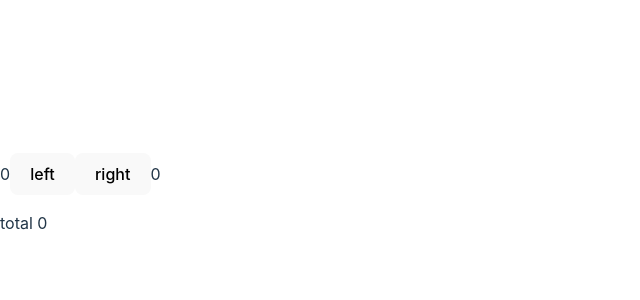
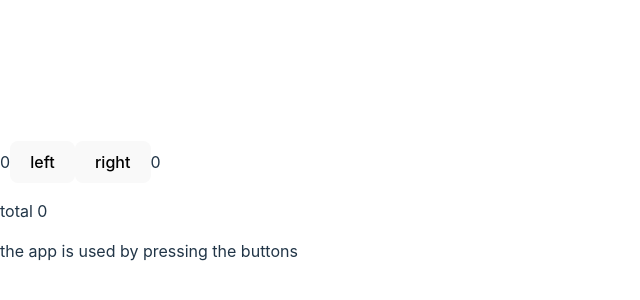
Before and after one commit to Tanmay-say/fullstackopen-submissions, a React (Vite) app in the folder part1/pract-rv/: page / in a window 1280 px wide. Shown: the part 198-498 px from the top of the page, without its empty margins (0-640 px from the left). Built offline with nearby package versions, Linux system fonts and the light colour scheme.

Commit message:
Update Conditional rendering

```diff
--- a/part1/pract-rv/src/App.jsx
+++ b/part1/pract-rv/src/App.jsx
@@ -23,13 +23,33 @@
   return (
     <div>
       {left}
-      <button onClick={handleLeftClick}>left</button>
-      <button onClick={handleRightClick}>right</button>
+      <Button handleClick={handleLeftClick} text='left' />
+      <Button handleClick={handleRightClick} text='right' />
       {right}
-      <p>{allClicks.join(' ')}</p>
-
       <p>total {total}</p>
+      <History allClicks={allClicks} />
     </div>
   )
 }
+
+const History = ({allClicks}) => {
+  if (allClicks.length === 0) {
+    return (
+      <div>
+        the app is used by pressing the buttons
+      </div>
+    )
+  }
+  return (
+    <div>
+      button press history: {allClicks.join(' ')}
+    </div>
+  )
+}
+
+const Button = ({handleClick , text}) => {
+  return (
+    <button onClick={handleClick}>{text}</button>
+  )
+}
 export default App;
```
